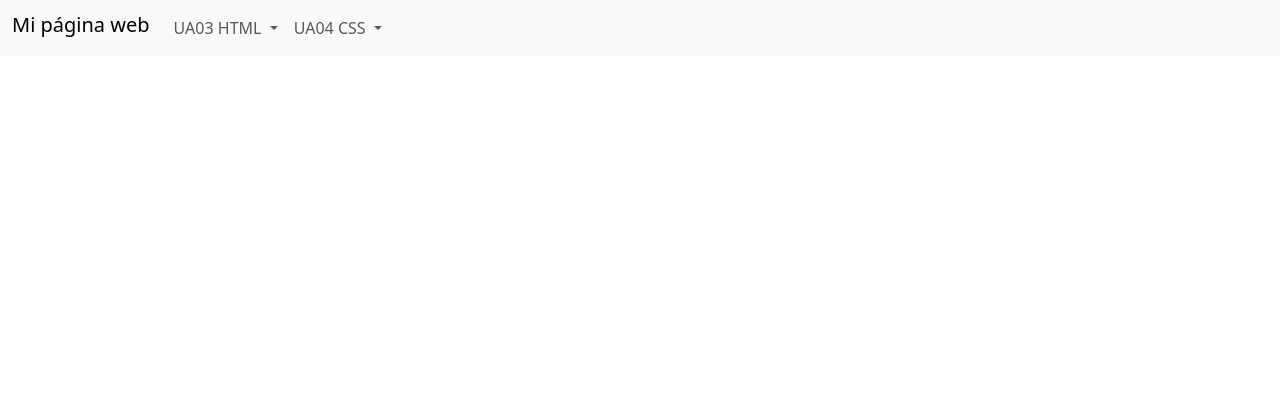
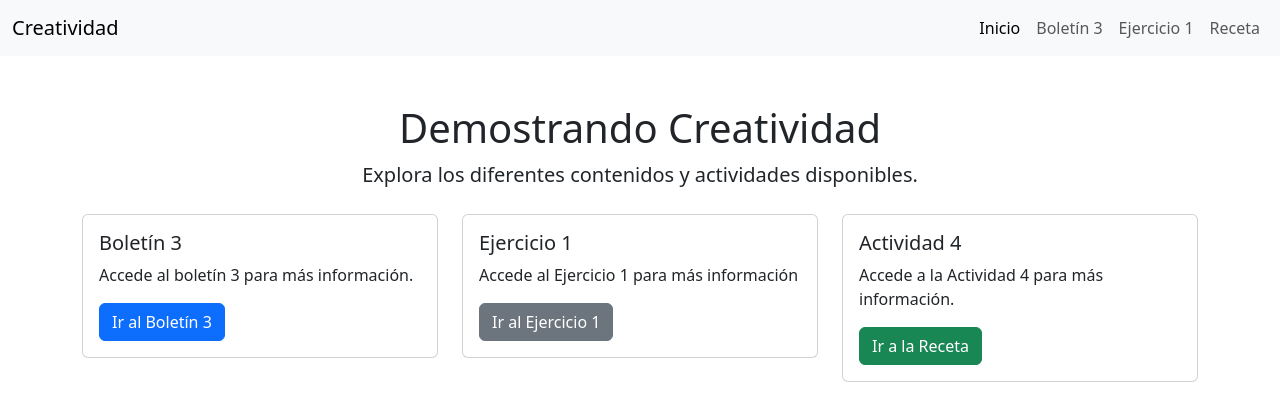
Before and after one commit to manuelgarfia0/manuelgarfia0.github.io, a plain HTML site: page index.html in a window 1280 px wide. Drawn offline with nearby package versions, Linux system fonts and the light colour scheme.

Commit message:
arreglar enlaces web

```diff
--- a/index.html
+++ b/index.html
@@ -7,34 +7,67 @@
 	<link href="https://cdn.jsdelivr.net/npm/bootstrap@5.3.3/dist/css/bootstrap.min.css" rel="stylesheet" integrity="sha384-QWTKZyjpPEjISv5WaRU9OFeRpok6YctnYmDr5pNlyT2bRjXh0JMhjY6hW+ALEwIH" crossorigin="anonymous">
 </head>
 <body>
-	<nav class="navbar navbar-expand-lg bg-body-tertiary">
+	<nav class="navbar navbar-expand-lg navbar-light bg-light">
         <div class="container-fluid">
-		  <div class="collapse navbar-collapse" id="navbarSupportedContent">
-			<ul class="navbar-nav me-auto mb-2 mb-lg-0">
-				<span class="navbar-brand mb-0 h1">Mi página web</span>
-			  <li class="nav-item dropdown">
-				<a class="nav-link dropdown-toggle" href="#" role="button" data-bs-toggle="dropdown" aria-expanded="false">
-				  UA03 HTML
-				</a>
-				<ul class="dropdown-menu">
-				</ul>
+            <a class="navbar-brand" href="#">Creatividad</a>
+            <button class="navbar-toggler" type="button" data-bs-toggle="collapse" data-bs-target="#navbarNav" aria-controls="navbarNav" aria-expanded="false" aria-label="Toggle navigation">
+                <span class="navbar-toggler-icon"></span>
+            </button>
+            <div class="collapse navbar-collapse" id="navbarNav">
+                <ul class="navbar-nav ms-auto">
+                    <li class="nav-item">
+                        <a class="nav-link active" aria-current="page" href="#">Inicio</a>
                     </li>
-			  <li class="nav-item dropdown">
-				<a class="nav-link dropdown-toggle" href="#" role="button" data-bs-toggle="dropdown" aria-expanded="false">
-				  UA04 CSS
-				</a>
-				<ul class="dropdown-menu">
-					<li><a class="dropdown-item" href="../manuelgarfia0.github.io/UA04 CSS/EjercicioReceta.html">Ejercicio receta</a></li>
-					<li><a class="dropdown-item" href="../manuelgarfia0.github.io/UA04 CSS/flexbox.html">Ejemplo Flexbox</a></li>
-					<li><a class="dropdown-item" href="../manuelgarfia0.github.io/UA04 CSS/ejemploBootstrap.html">Ejemplo Bootstrap</a></li>
-					<li><a class="dropdown-item" href="../manuelgarfia0.github.io/UA04 CSS/ejercicioIntroduccionBootstrap.html">Ejercicio introduccion Bootstrap</a></li>
-					<li><a class="dropdown-item" href="../manuelgarfia0.github.io/UA04 CSS/Web con CSS/index.html">4.3 Web con CSS</a></li>
-				</ul>
+                    <li class="nav-item">
+                        <a class="nav-link" href="web/boletin3/index.html">Boletín 3</a>
+                    </li>
+                    <li class="nav-item">
+                        <a class="nav-link" href="web/ej1/index.html">Ejercicio 1</a>
+                    </li>
+                    <li class="nav-item">
+                        <a class="nav-link" href="web/ejclasetortilla.html">Receta</a>
                     </li>
                 </ul>
             </div>
         </div>
     </nav>
+
+    <!-- Contenedor principal -->
+    <div class="container mt-5">
+        <div class="text-center mb-4">
+            <h1>Demostrando Creatividad</h1>
+            <p class="lead">Explora los diferentes contenidos y actividades disponibles.</p>
+        </div>
+        <div class="row">
+            <div class="col-md-4">
+                <div class="card mb-3">
+                    <div class="card-body">
+                        <h5 class="card-title">Boletín 3</h5>
+                        <p class="card-text">Accede al boletín 3 para más información.</p>
+                        <a href="web/boletin3/index.html" class="btn btn-primary">Ir al Boletín 3</a>
+                    </div>
+                </div>
+            </div>
+            <div class="col-md-4">
+                <div class="card mb-3">
+                    <div class="card-body">
+                        <h5 class="card-title">Ejercicio 1</h5>
+                        <p class="card-text">Accede al Ejercicio 1 para más información</p>
+                        <a href="web/ej1/index.html" class="btn btn-secondary">Ir al Ejercicio 1</a>
+                    </div>
+                </div>
+            </div>
+            <div class="col-md-4">
+                <div class="card mb-3">
+                    <div class="card-body">
+                        <h5 class="card-title">Actividad 4</h5>
+                        <p class="card-text">Accede a la Actividad 4 para más información.</p>
+                        <a href="web/ejclasetortilla.html" class="btn btn-success">Ir a la Receta</a>
+                    </div>
+                </div>
+            </div>
+        </div>
+    </div>
 	<script src="https://cdn.jsdelivr.net/npm/bootstrap@5.3.3/dist/js/bootstrap.bundle.min.js" integrity="sha384-YvpcrYf0tY3lHB60NNkmXc5s9fDVZLESaAA55NDzOxhy9GkcIdslK1eN7N6jIeHz" crossorigin="anonymous"></script>
 </body>
 </html>
```
Also changed, not shown: web/UA03 HTML/Boletín HTML/ejercicios.html (renamed from UA03 HTML/Boletín HTML/ejercicios.html), web/UA04 CSS/EjercicioReceta.html (renamed from UA04 CSS/EjercicioReceta.html), web/UA04 CSS/Web con CSS 4_3/index.html (renamed from UA04 CSS/Web con CSS 4_3/index.html), web/UA04 CSS/Web con CSS 4_3/style.css (renamed from UA04 CSS/Web con CSS 4_3/style.css), web/UA04 CSS/ejemploBootstrap.html (renamed from UA04 CSS/ejemploBootstrap.html), web/UA04 CSS/ejercicioIntroduccionBootstrap.html (renamed from UA04 CSS/ejercicioIntroduccionBootstrap.html), web/UA04 CSS/flexbox.html (renamed from UA04 CSS/flexbox.html), web/ejercicioAplicacion2-16.html (renamed from ejercicioAplicacion2-16.html), web/ejercicioTablas1-14.html (renamed from ejercicioTablas1-14.html), web/img/imagen.jpg (renamed from img/imagen.jpg). Lines whose indentation alone changed are shown as unchanged.
